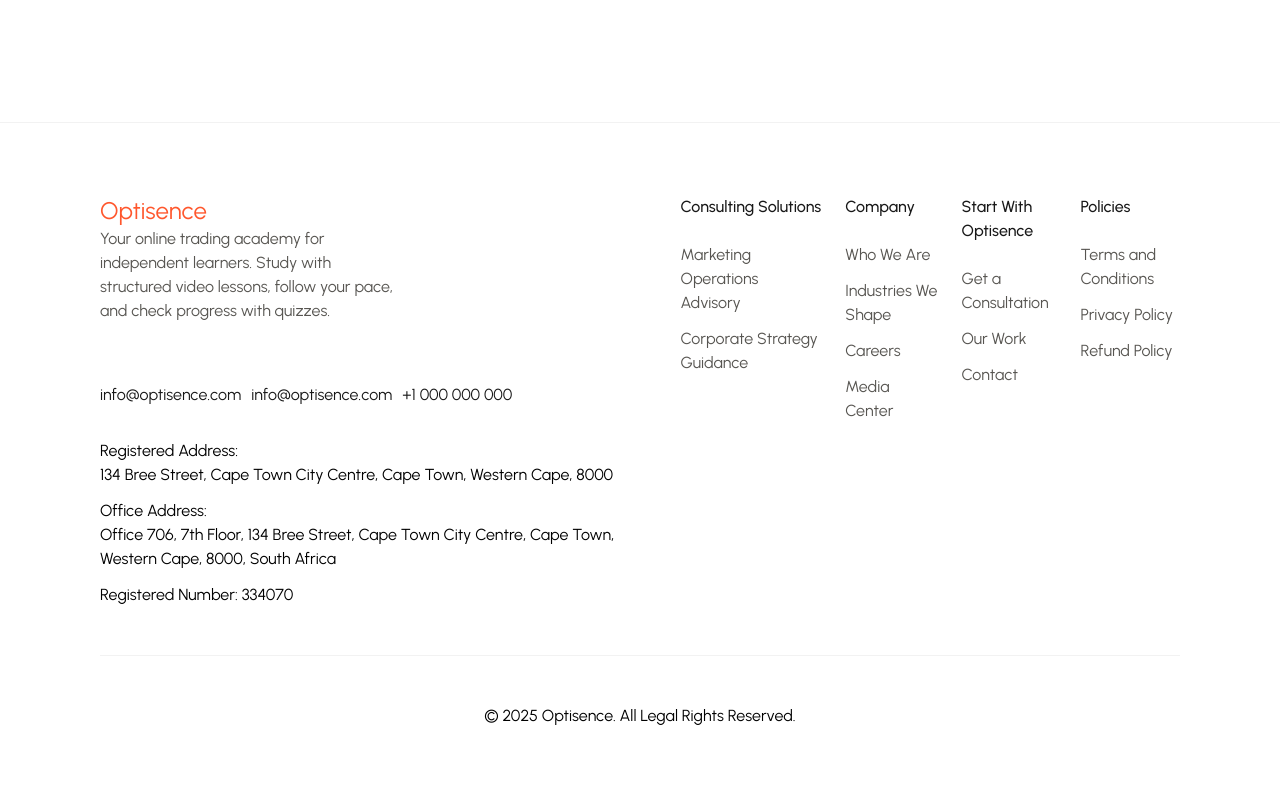
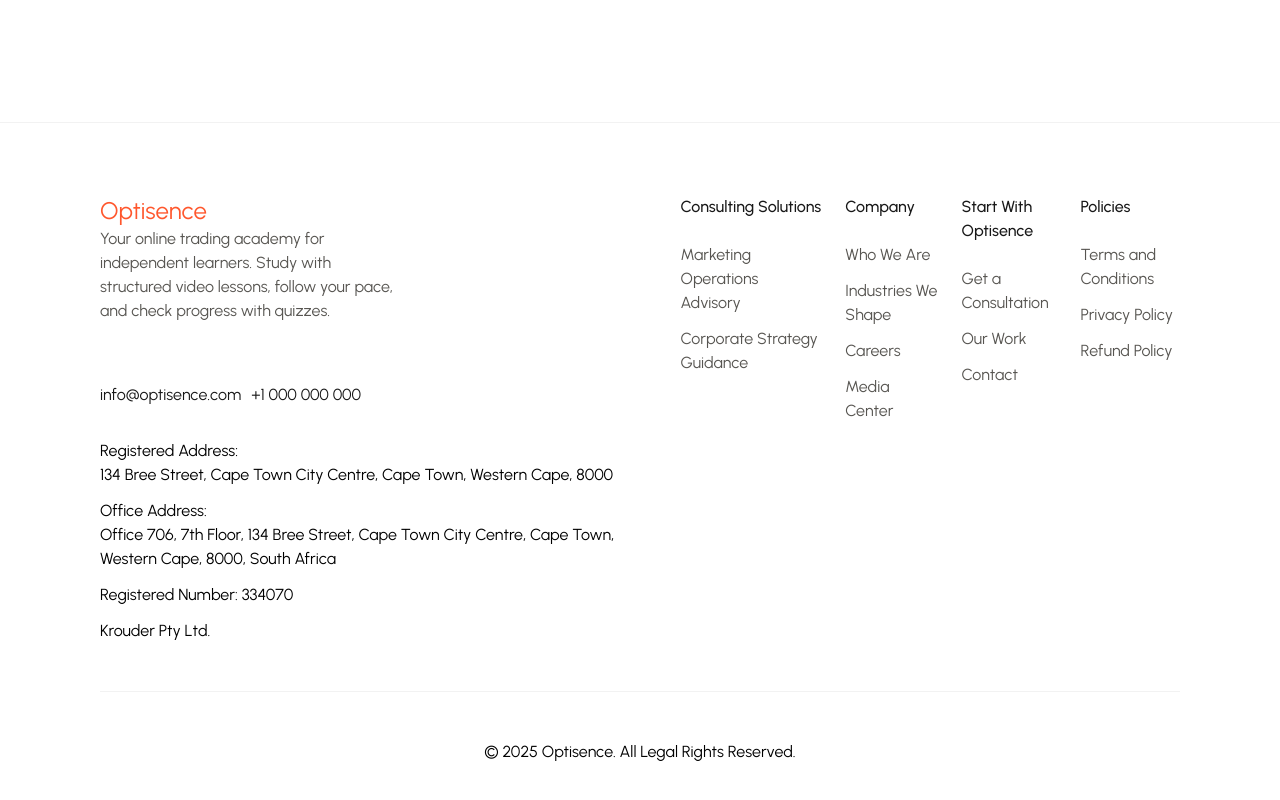
Before and after one commit to born2bemedia/optisence, a Next.js app: page / in a window 1280 px wide. Shown: the part 7381-8181 px from the top of the page. Built offline with nearby package versions, Linux system fonts and the light colour scheme; some icons are missing.

Commit message:
added company name

```diff
--- a/src/shared/ui/components/footer.tsx
+++ b/src/shared/ui/components/footer.tsx
@@ -37,11 +37,6 @@ export function Footer() {
                   info@optisence.com
                 </Text>
               </Link>
-              <Link href="mailto:info@optisence.com">
-                <Text color="dark" hover>
-                  info@optisence.com
-                </Text>
-              </Link>
               <Link href="tel:+1 000 000 000">
                 <Text color="dark">+1 000 000 000</Text>
               </Link>
@@ -59,6 +54,7 @@ export function Footer() {
               Cape Town, Western Cape, 8000, South Africa
             </li>
             <li>Registered Number: 334070</li>
+            <li>Krouder Pty Ltd.</li>
           </ul>
         </div>
         <div className="flex gap-6 max-md:grid max-md:grid-cols-2">
```
